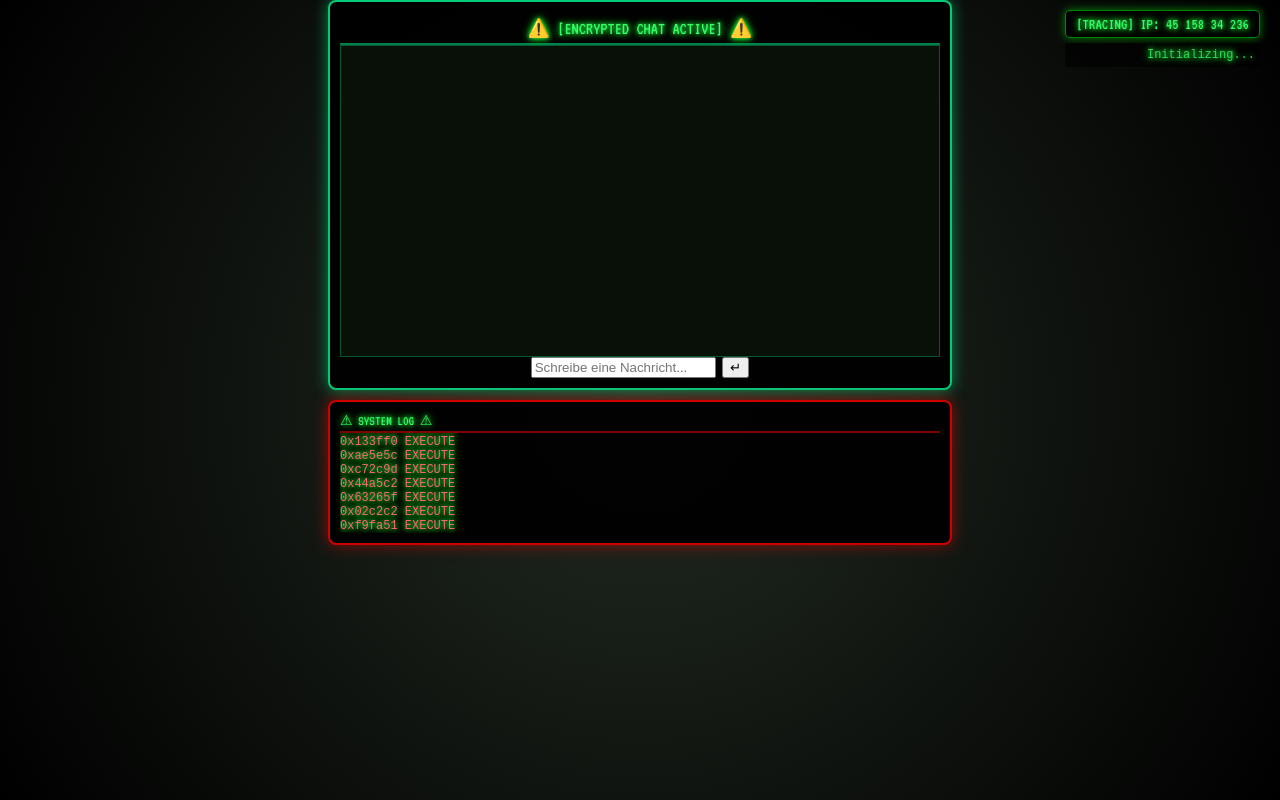
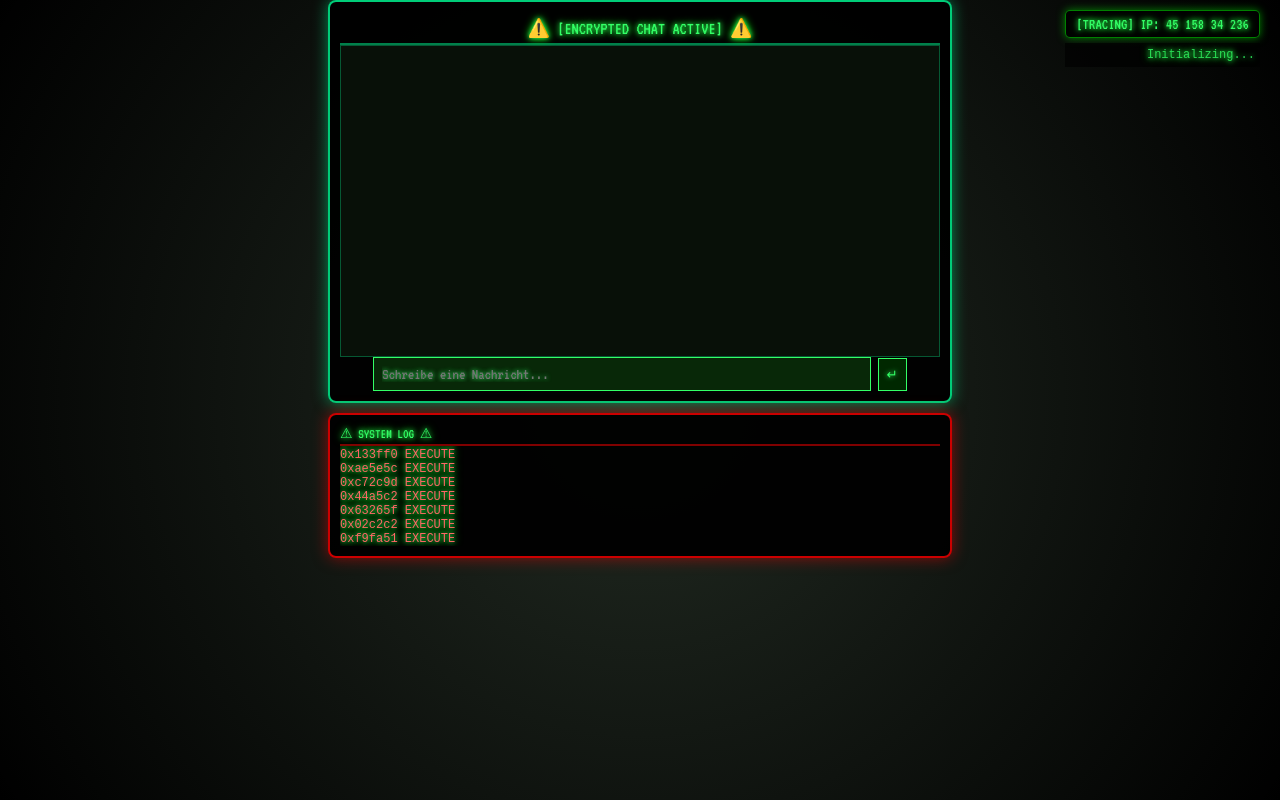
Before and after one commit to glitchygnu/glitchygnu.github.io, a plain HTML site: page darkweb-chat/index.html in a window 1280 px wide. Drawn offline with Linux system fonts and the light colour scheme.

Commit message:
styles.css aktualisieren

```diff
--- a/darkweb-chat/styles.css
+++ b/darkweb-chat/styles.css
@@ -99,6 +99,40 @@ body {
     background: rgba(20, 100, 50, 0.3);
 }
 
+/* Eingabefeld */
+.input-container input {
+    width: 80%;
+    padding: 8px;
+    background: rgba(10, 50, 10, 0.8);
+    color: #33ff66;
+    border: 1px solid #33ff66;
+    font-family: 'VT323', monospace;
+    font-size: 16px;
+    outline: none;
+    text-shadow: 0 0 5px #33ff66;
+}
+
+/* Eingabefeld-Fokus */
+.input-container input:focus {
+    background: rgba(15, 80, 15, 0.9);
+    box-shadow: 0 0 10px rgba(0, 255, 0, 0.8);
+}
+
+/* Senden-Button */
+.input-container button {
+    background: rgba(0, 50, 0, 0.8);
+    border: 1px solid #33ff66;
+    color: #33ff66;
+    padding: 8px;
+    cursor: pointer;
+    text-shadow: 0 0 5px #33ff66;
+}
+
+.input-container button:hover {
+    background: rgba(0, 80, 0, 1);
+    box-shadow: 0 0 8px rgba(0, 255, 0, 0.8);
+}
+
 /* Fake Code Box */
 .code-box {
     width: 80%;
```
